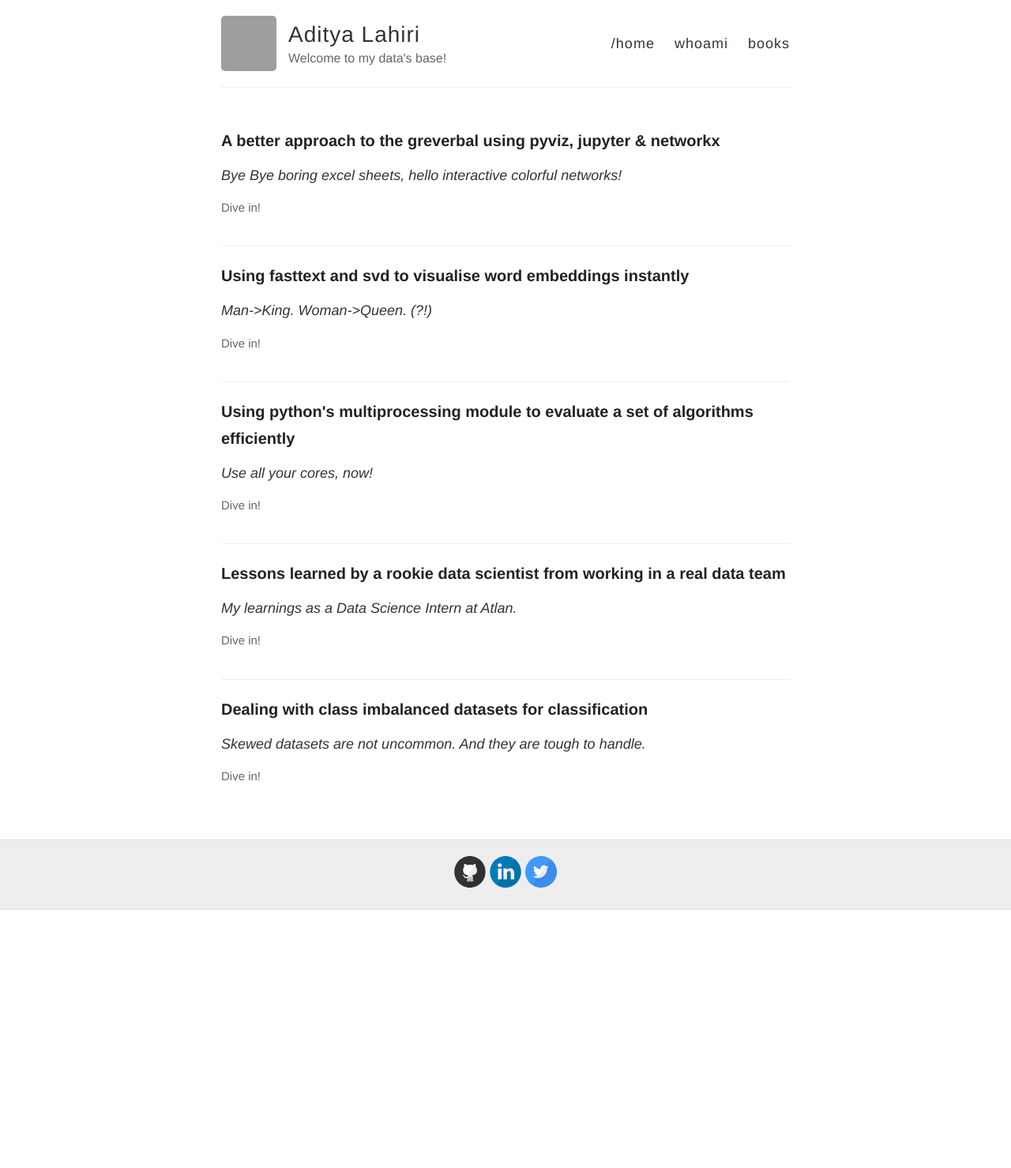
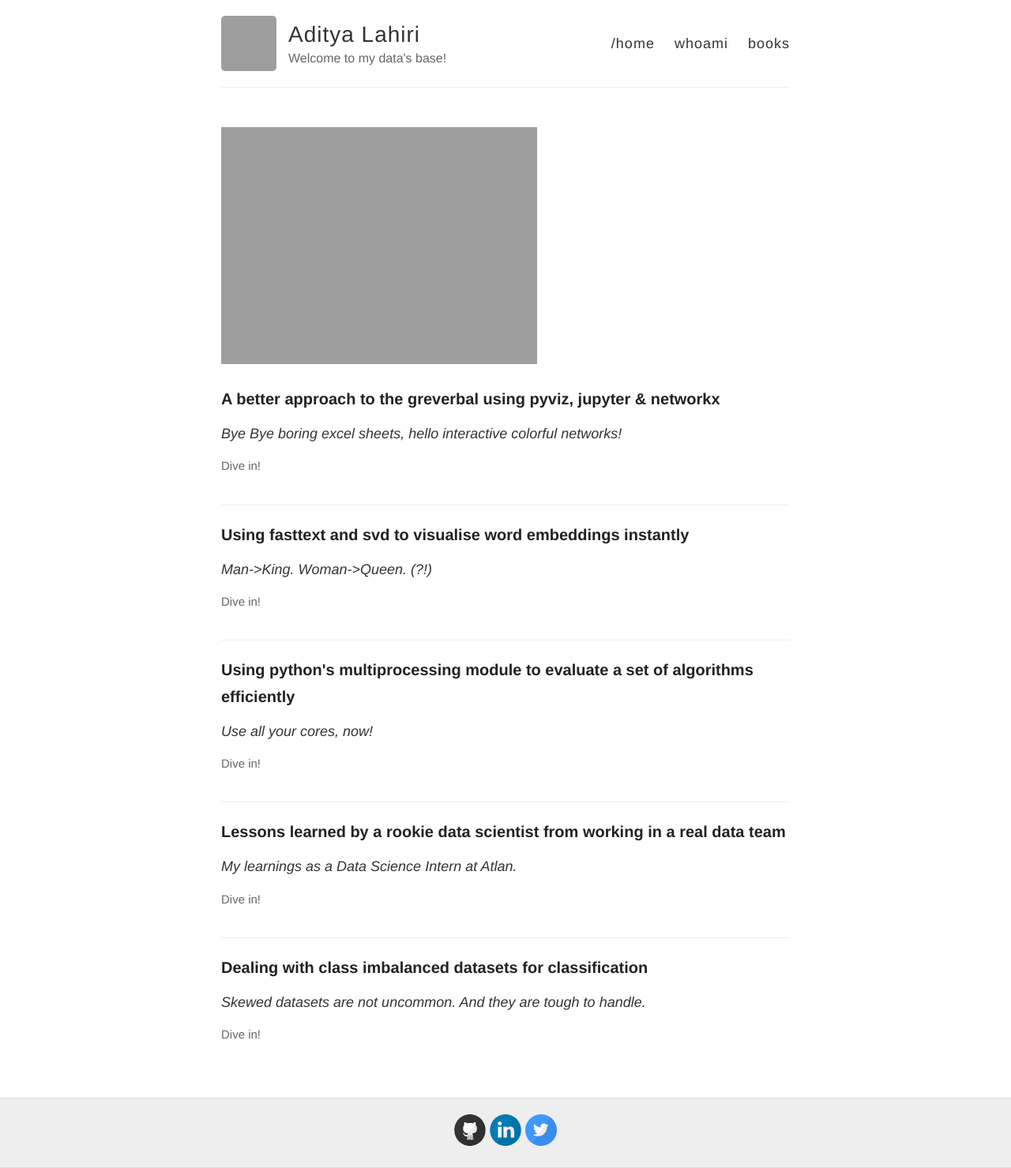
Before and after one commit to adityalahiri/adityalahiri.github.io, a Jekyll site: the page built from index.html, in a window 1280 px wide. Shown: the whole page at 79% size. Built offline with Jekyll 4.4.1, drawn with Linux system fonts in a browser that asks for light colours; before the commit the page ends 1152 px from its top, so only the background shows below that; grey boxes are pictures that could not be loaded.

Commit message:
Update index.html

```diff
--- a/index.html
+++ b/index.html
@@ -1,6 +1,10 @@
 ---
 layout: default
 ---
+
+<div class = "animate">
+  <img src=”https://gph.is/2gtQVhW” alt=”animated” />
+</div>
 
 <div class="posts">
   {% for post in site.posts %}
```
